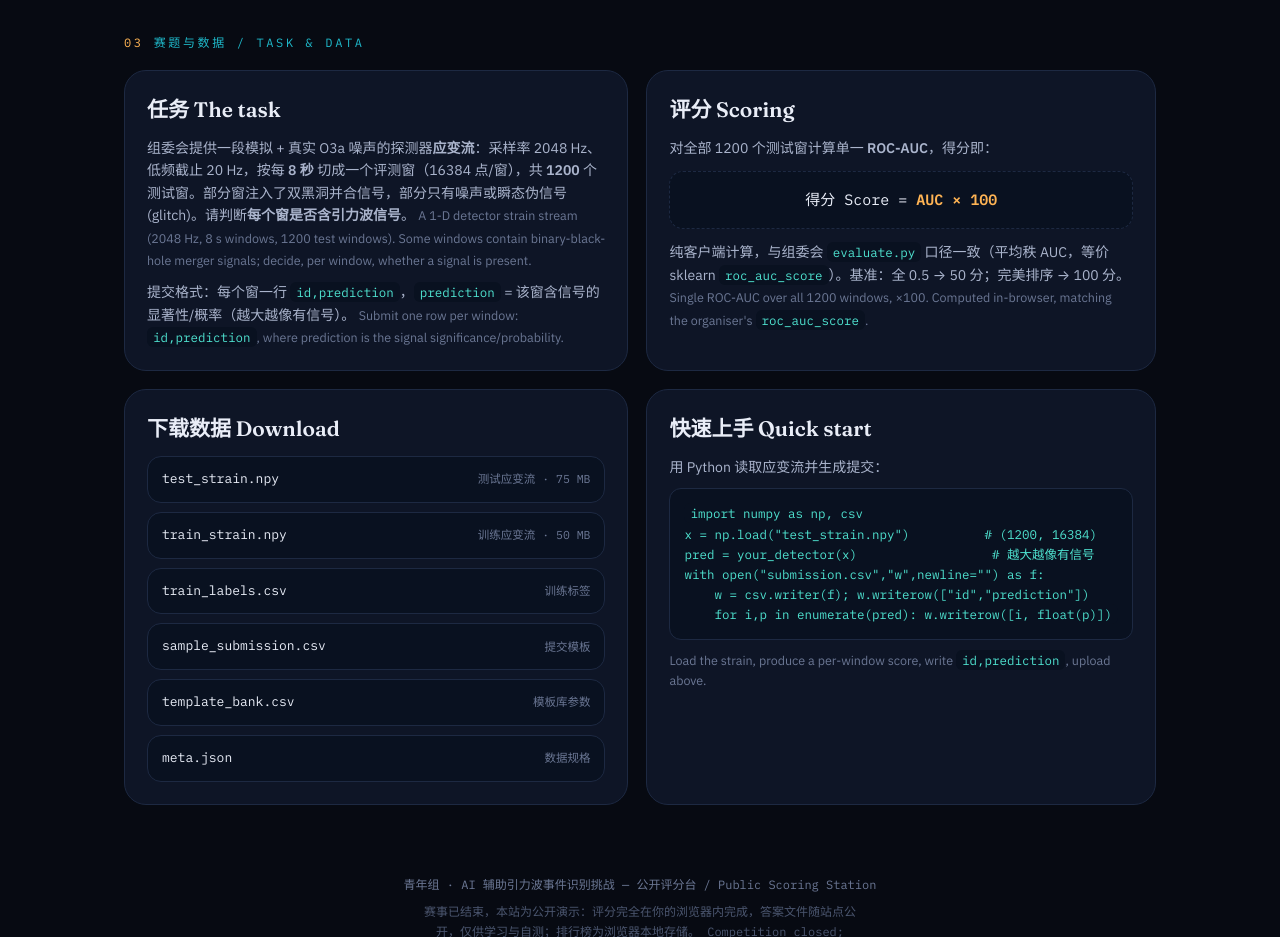
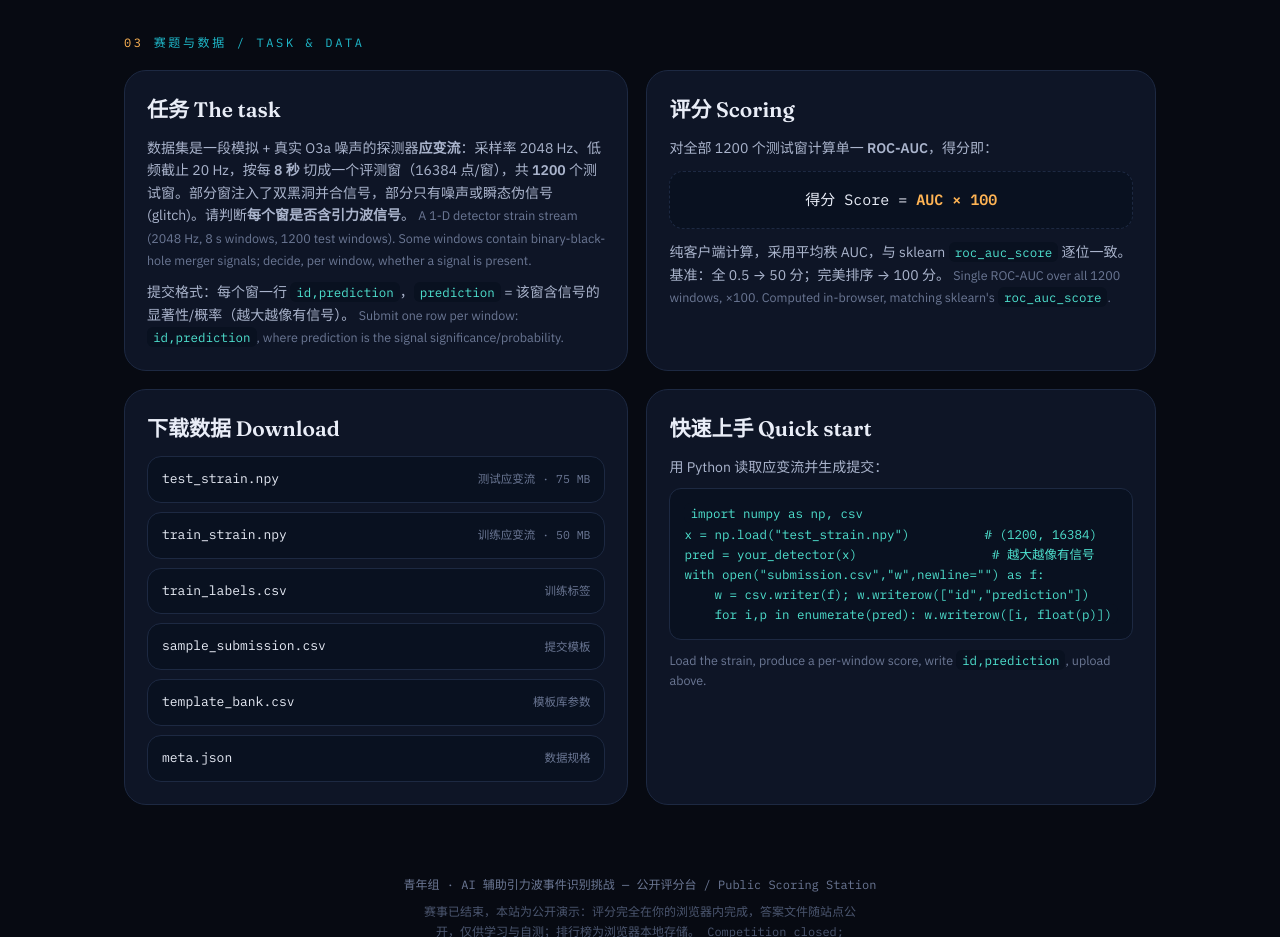
Before and after one commit to iphysresearch/gw-senior-challenge, a plain HTML site: page index.html in a window 1280 px wide. Shown: the part 1400-2337 px from the top of the page. Drawn offline with Linux system fonts and the light colour scheme.

Commit message:
文案：移除赛事组织方相关措辞，改为中性表述
Co-Authored-By: Claude Opus 4.8 <noreply@anthropic.com>

```diff
--- a/index.html
+++ b/index.html
@@ -111,7 +111,7 @@
     <div class="info-grid">
       <div class="info">
         <h3>任务 The task</h3>
-        <p>组委会提供一段模拟 + 真实 O3a 噪声的探测器<b>应变流</b>：采样率 2048 Hz、低频截止 20 Hz，按每 <b>8 秒</b> 切成一个评测窗（16384 点/窗），共 <b>1200</b> 个测试窗。部分窗注入了双黑洞并合信号，部分只有噪声或瞬态伪信号(glitch)。请判断<b>每个窗是否含引力波信号</b>。
+        <p>数据集是一段模拟 + 真实 O3a 噪声的探测器<b>应变流</b>：采样率 2048 Hz、低频截止 20 Hz，按每 <b>8 秒</b> 切成一个评测窗（16384 点/窗），共 <b>1200</b> 个测试窗。部分窗注入了双黑洞并合信号，部分只有噪声或瞬态伪信号(glitch)。请判断<b>每个窗是否含引力波信号</b>。
         <span class="en">A 1-D detector strain stream (2048 Hz, 8 s windows, 1200 test windows). Some windows contain binary-black-hole merger signals; decide, per window, whether a signal is present.</span></p>
         <p style="margin-bottom:0">提交格式：每个窗一行 <code>id,prediction</code>，<code>prediction</code> = 该窗含信号的显著性/概率（越大越像有信号）。
         <span class="en">Submit one row per window: <code>id,prediction</code>, where prediction is the signal significance/probability.</span></p>
@@ -120,8 +120,8 @@
         <h3>评分 Scoring</h3>
         <p>对全部 1200 个测试窗计算单一 <b>ROC-AUC</b>，得分即：</p>
         <div class="formula">得分 Score = <b>AUC × 100</b></div>
-        <p style="margin-bottom:0">纯客户端计算，与组委会 <code>evaluate.py</code> 口径一致（平均秩 AUC，等价 sklearn <code>roc_auc_score</code>）。基准：全 0.5 → 50 分；完美排序 → 100 分。
-        <span class="en">Single ROC-AUC over all 1200 windows, ×100. Computed in-browser, matching the organiser's <code>roc_auc_score</code>.</span></p>
+        <p style="margin-bottom:0">纯客户端计算，采用平均秩 AUC，与 sklearn <code>roc_auc_score</code> 逐位一致。基准：全 0.5 → 50 分；完美排序 → 100 分。
+        <span class="en">Single ROC-AUC over all 1200 windows, ×100. Computed in-browser, matching sklearn's <code>roc_auc_score</code>.</span></p>
       </div>
       <div class="info">
         <h3>下载数据 Download</h3>
--- a/scoring.js
+++ b/scoring.js
@@ -1,7 +1,7 @@
 /*
  * scoring.js —— 青年组「引力波事件识别」纯客户端评分核心（无 DOM 依赖）
  *
- * 评分口径（与组委会 evaluate.py 一致）：
+ * 评分口径：
  *   提交文件格式：id,prediction（prediction = 该 8s 窗含引力波信号的显著性/概率）
  *   与答案 solution.csv(id,label) 按 id 对齐 → 计算全体测试窗的单一 ROC-AUC
  *   最终得分 = AUC × 100（0–100 分）
```
